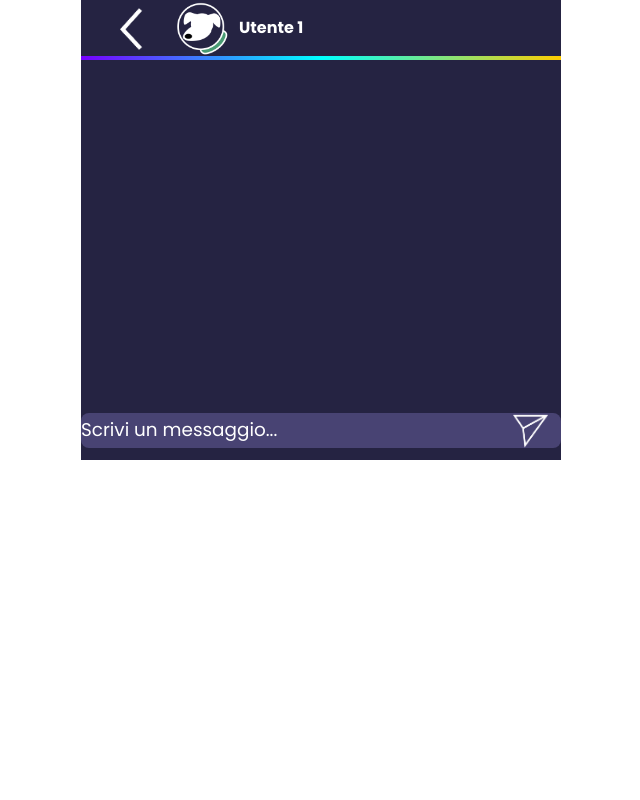
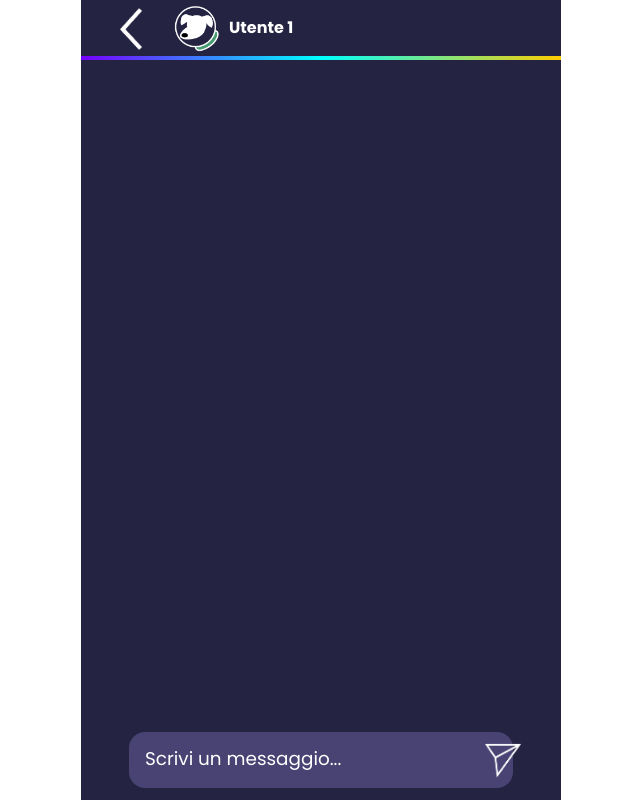
Before and after one commit to develhope/FS26-Team4-Project3, a React (Vite) app: page /chat in a window 1280 px wide. Shown: the whole page, without its empty margins (319-959 px from the left). Built offline with nearby package versions, Linux system fonts and the light colour scheme.

Commit message:
updating-frontend-components_Federica

```diff
--- a/src/components/Cards/CardFeed.tsx
+++ b/src/components/Cards/CardFeed.tsx
@@ -3,10 +3,13 @@ import paw from "../../assets/post/paw.png";
 import like from "../../assets/post/like.png";
 import comments from "../../assets/post/comments.png";
 import share from "../../assets/post/share.png";
-import ai12 from "../../assets/random_imgs/ai12.jpg";
 import "../Cards/card.css";
 
-export function CardFeed() {
+type CardFeedProps = {
+  img: string;
+};
+
+export function CardFeed({ img }: CardFeedProps) {
   const [isLiked, setIsLiked] = useState(false);
 
   const handleLikeClick = () => {
@@ -15,8 +18,8 @@ export function CardFeed() {
 
   return (
     <div className="post-container rounded-lg">
-      <div className="">
-        <img src={ai12} alt="post-random" />
+      <div>
+        <img src={img} alt="post-random" />
       </div>
       <div className="Reaction-icons">
         <img
--- a/src/components/Cards/Feed.tsx
+++ b/src/components/Cards/Feed.tsx
@@ -1,15 +1,19 @@
 import FeedHeaderNavbar from "../Navbars/FeedHeaderNavbar";
 import FooterNavbar from "../Navbars/FooterNavbar";
 import CardFeed from "./CardFeed";
+import ai4 from "../../assets/random_imgs/ai4.jpg";
+import ai12 from "../../assets/random_imgs/ai12.jpg";
+import ai11 from "../../assets/random_imgs/ai11.jpg";
+import ai6 from "../../assets/random_imgs/ai6.jpg";
 
 export default function Feed() {
   return (
     <div className="relative min-h-screen bg-blue flex flex-col pb-9 pt-16">
       <FeedHeaderNavbar />
-      <CardFeed />
-      <CardFeed />
-      <CardFeed />
-      <CardFeed />
+      <CardFeed img={ai4} />
+      <CardFeed img={ai12} />
+      <CardFeed img={ai11} />
+      <CardFeed img={ai6} />
       <FooterNavbar />
     </div>
   );
--- a/src/components/Messages/Chat.tsx
+++ b/src/components/Messages/Chat.tsx
@@ -27,38 +27,37 @@ export function Chat() {
     }
   };
 
-  const handleKeyPress = (event: KeyboardEvent<HTMLInputElement>) => {
+  const handleKeyDown = (event: KeyboardEvent<HTMLInputElement>) => {
     if (event.key === "Enter") {
       handleSendClick();
     }
   };
 
   return (
-    <div>
+    <div className=" flex flex-col min-h-screen bg-blue-500">
       <ChatHeaderNavbar />
-      <div className="Chatting-center">
-        <div className="Messages">
+      <div className="flex-grow flex flex-col mt-3">
+        <div className="flex-grow overflow-y-auto p-4 Messages">
           {messages.map((message) => (
-            <div key={message.id} className="Message rounded-lg">
+            <div key={message.id} className="Message rounded-3xl">
               {message.text}
             </div>
           ))}
         </div>
-        <div className="Send-mess rounded-lg">
+        <div className="Send-mess flex items-center p-2 w-96 mx-auto mb-3 rounded-2xl">
           <input
             type="text"
-            className="rounded"
+            className="flex-grow p-2 bg-transparent text-white border-none focus:outline-none"
             value={inputValue}
             onChange={handleInputChange}
-            onKeyPress={handleKeyPress}
+            onKeyDown={handleKeyDown}
             placeholder="Scrivi un messaggio..."
           />
-
           <img
             src={send}
             alt="invia"
             onClick={handleSendClick}
-            style={{ cursor: "pointer" }}
+            className="w-9 h-9 ml-4 cursor-pointer"
           />
         </div>
       </div>
--- a/src/components/Messages/MessageCenter.tsx
+++ b/src/components/Messages/MessageCenter.tsx
@@ -8,10 +8,10 @@ import FooterNavbar from "../Navbars/FooterNavbar";
 
 export function MessageCenter() {
   return (
-    <div className="bg-blue">
+    <div>
       <MessagesHeaderNavbar />
-      <div>
-      <div className="Searching rounded-lg">
+      <div className="min-h-screen bg-blue flex flex-col mt-3 items-center">
+        <div className="Searching rounded-lg flex w-96 h-12">
           <img src={search} alt="search user" />
           <input type="text" placeholder="Cerca utente" />
         </div>
--- a/src/components/Messages/chat.css
+++ b/src/components/Messages/chat.css
@@ -1,44 +1,23 @@
 .Send-mess {
   background-color: #484373;
-  display: flex;
-  width: fit-content;
-  width: 30em;
-  margin-bottom: 0.75em;
-  margin-left: auto;
-  margin-right: auto;
-}
-.Send-mess img {
-  margin-left: 2em;
-  width: 35px;
-  height: 35px;
-  align-self: center;
-  cursor: pointer;
 }
 
 .Send-mess input {
   width: 25em;
   font-size: 1em;
-  font-family: "Poppins";
   color: white;
   border: none;
+  background-color: #484373;
 }
 
 .Send-mess input::placeholder {
   font-size: 1.15em;
-  font-family: "Poppins";
   color: white;
 }
 
 .Send-mess input:focus {
   border: none;
   outline: none;
-}
-
-.Chatting-center {
-  display: flex;
-  flex-direction: column;
-  justify-content: flex-end;
-  height: 50vh;
 }
 
 .Messages {
@@ -48,7 +27,6 @@
 .Message {
   background-color: #484373;
   color: white;
-  margin-right: 0.75em;
   padding: 0.5em;
   margin-bottom: 0.5em;
   word-wrap: break-word;
--- a/src/components/Messages/message.css
+++ b/src/components/Messages/message.css
@@ -1,9 +1,7 @@
 .Searching {
-  display: flex;
   background-color: #484373;
-  width: 25em;
-  margin-top: 3em;
 }
+
 .Searching img {
   width: 25px;
   height: 25px;
@@ -13,15 +11,16 @@
 
 .Searching input {
   font-size: 1em;
-  font-family: "Poppins";
+  border: none;
   color: white;
-  border: none;
+  margin-left: 1rem;
 }
 
 .Searching input::placeholder {
   font-size: 1.15em;
   font-family: "Poppins";
   color: white;
+  margin-left: 0.5rem;
 }
 
 .Searching input:focus {
--- a/src/components/Navbars/ChatHeaderNavbar.tsx
+++ b/src/components/Navbars/ChatHeaderNavbar.tsx
@@ -19,13 +19,7 @@ export default function ChatHeaderNavbar() {
         </Link>
 
         <button>
-          <img
-            src={dog}
-            alt="go to user profile"
-            height={80}
-            width={80}
-            className=""
-          />
+          <img src={dog} alt="go to user profile" height={70} width={70} />
         </button>
         <button>
           <h3 className="pr-7 text-white font-bold">Utente 1</h3>
--- a/src/components/Navbars/EditorHeaderNavbar.tsx
+++ b/src/components/Navbars/EditorHeaderNavbar.tsx
@@ -1,13 +1,17 @@
 import arrow from "../../assets/navbar/arrow.png";
 import arrowp from "../../assets/navbar/arrowp.png";
+import { Link } from "react-router-dom";
 
 export default function EditorHeaderNavbar() {
   return (
     <>
       <div className="bg-blue h-14 w-full px-7 flex flex-row justify-between items-center">
+        <Link to="/feed">
           <button>
             <img src={arrow} alt="go back" height={50} width={50} />
           </button>
+        </Link>
+        <Link to="/profilepage">
           <button>
             <img
               src={arrowp}
@@ -17,6 +21,7 @@ export default function EditorHeaderNavbar() {
               className="rotate-180"
             />
           </button>
+        </Link>
       </div>
       <div className="h-1 bg-gradient-to-r from-navbar-line-start via-navbar-line-middle to-navbar-line-end"></div>
     </>
--- a/src/components/Navbars/MessagesHeaderNavbar.tsx
+++ b/src/components/Navbars/MessagesHeaderNavbar.tsx
@@ -6,12 +6,26 @@ export default function MessagesHeaderNavbar() {
   return (
     <>
       <div className="bg-blue h-14 w-full px-7 flex flex-row justify-between items-center">
-        <button>
-          <img src={arrow} alt="go back" height={50} width={50} />
-        </button>
+        <Link to="/feed">
+          <button>
+            <img
+              src={arrow}
+              alt="go back"
+              height={50}
+              width={50}
+              className="pt-2"
+            />
+          </button>
+        </Link>
         <Link to="/chat">
           <button>
-            <img src={new_message} alt="new message" height={32} width={32} />
+            <img
+              src={new_message}
+              alt="new message"
+              height={40}
+              width={40}
+              className="mt-2"
+            />
           </button>
         </Link>
       </div>
--- a/src/components/Posts/PostMain.tsx
+++ b/src/components/Posts/PostMain.tsx
@@ -23,9 +23,13 @@ export function PostMain() {
     <div>
       <EditorHeaderNavbar />
       <div>
-        <div className="Post rounded-lg">
+        <div className="post-container rounded-lg">
           <div>
-            <img src={mainImage} alt="post-random" className="Random-img" />
+            <img
+              src={mainImage}
+              alt="post-random"
+              className="flex ml-auto mr-auto w-96"
+            />
           </div>
           <div className="Reaction-icons">
             <img src={paw} alt="like" className="Like-paw" />
@@ -34,9 +38,9 @@ export function PostMain() {
           </div>
           <div>
             <p className="User-caption">
-              <strong>nickname:</strong>
+              <strong>username:</strong>
               <span>
-                <input type="text" placeholder="scrivi..." />
+                <input type="text" placeholder="scrivi qualcosa qui" />
               </span>
             </p>
           </div>
--- a/src/components/Posts/posts.css
+++ b/src/components/Posts/posts.css
@@ -10,7 +10,7 @@
 
 .Imgs-block img {
   width: 10em;
-  margin-bottom: 0.65em;
+  padding: 0.25rem;
   cursor: pointer;
 }
 
@@ -19,7 +19,7 @@
   grid-template-columns: 1fr 1fr 1fr;
   justify-items: center;
   background-color: rgba(74, 78, 116, 0.5);
-  padding-top: 0.5em;
+  padding-top: 0.15em;
 }
 
 .Post {
@@ -31,14 +31,6 @@
   margin-bottom: 0.75em;
   margin-left: auto;
   margin-right: auto;
-}
-
-.Random-img {
-  height: 32vh;
-  width: 35vh;
-  margin-left: auto;
-  margin-right: auto;
-  overflow: hidden;
 }
 
 .Reaction-icons {
@@ -75,13 +67,13 @@
 .User-caption input {
   color: black;
   border: none;
-  margin-left: -0.5em;
+  margin-left: 0.25rem;
 }
 
 .User-caption input::placeholder {
   font-size: 1.25em;
   font-family: "Poppins";
-  color: black;
+  color: rgb(0, 0, 0, 0.6);
 }
 
 .User-caption input:focus {
```
Lines whose indentation alone changed are shown as unchanged.
